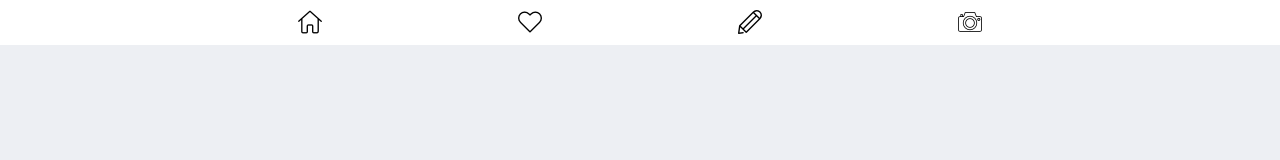
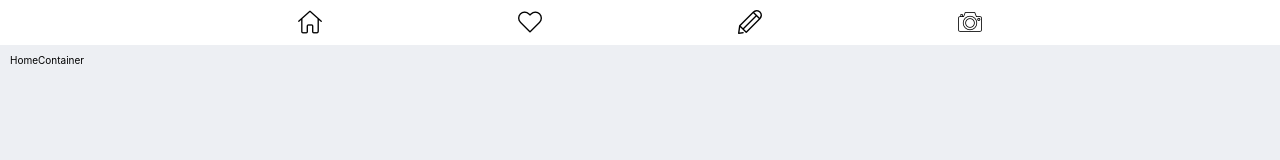
Before and after one commit to StellaKim1230/myblog-frontend, a React (Create React App) app: page /blogs in a window 1280 px wide. Shown: the top 160 px of the page. Built offline with nearby package versions, Linux system fonts and the light colour scheme.

Commit message:
Add HomeContainer, LayoutTemplate file.

```diff
--- a/src/App.tsx
+++ b/src/App.tsx
@@ -1,18 +1,23 @@
 import React from 'react'
-import { BrowserRouter as Router } from 'react-router-dom'
+import { BrowserRouter as Router, Switch, Route } from 'react-router-dom'
 
-import NavBar from './components/NavBar'
+import LayoutTemplate from './templates/LayoutTemplate'
+
+import HomeContainer from './containers/HomeContainer'
 
 import './App.scss'
 
 function App() {
   return (
     <Router>
-      <div className="App">
-        <header className="App__header">
-          <NavBar />
-        </header>
-      </div>
+      <LayoutTemplate>
+        <Switch>
+          <Route path="/" exact component={HomeContainer} />
+          <Route path="/likes" exact component={HomeContainer} />
+          <Route path="/blogs" exact component={HomeContainer} />
+          <Route path="/photos" exact component={HomeContainer} />
+        </Switch>
+      </LayoutTemplate>
     </Router>
   )
 }
--- a/src/components/NavBar.tsx
+++ b/src/components/NavBar.tsx
@@ -7,9 +7,9 @@ interface Props {}
 
 const navbars = [
   { link: '/', iconSrc: '/icons/home.png', iconTitle: 'home' },
-  { link: '/', iconSrc: '/icons/like.png', iconTitle: 'like' },
-  { link: '/', iconSrc: '/icons/pencel.png', iconTitle: 'pencel' },
-  { link: '/', iconSrc: '/icons/camera.png', iconTitle: 'camera' },
+  { link: '/likes', iconSrc: '/icons/like.png', iconTitle: 'like' },
+  { link: '/blogs', iconSrc: '/icons/pencel.png', iconTitle: 'pencel' },
+  { link: '/photos', iconSrc: '/icons/camera.png', iconTitle: 'camera' },
 ]
 
 const NavBar: FC<Props> = () => {
--- /dev/null
+++ b/src/containers/HomeContainer.tsx
@@ -0,0 +1,9 @@
+import React, { FC } from 'react'
+
+interface Props {}
+
+const HomeContainer: FC<Props> = () => {
+  return <div>HomeContainer</div>
+}
+
+export default HomeContainer
--- /dev/null
+++ b/src/templates/LayoutTemplate.tsx
@@ -0,0 +1,18 @@
+import React, { FC } from 'react'
+
+import NavBar from '../components/NavBar'
+
+interface Props {}
+
+const LayoutTemplate: FC<Props> = ({ children }) => {
+  return (
+    <>
+      <header className="App__header">
+        <NavBar />
+      </header>
+      <main>{children}</main>
+    </>
+  )
+}
+
+export default LayoutTemplate
```
